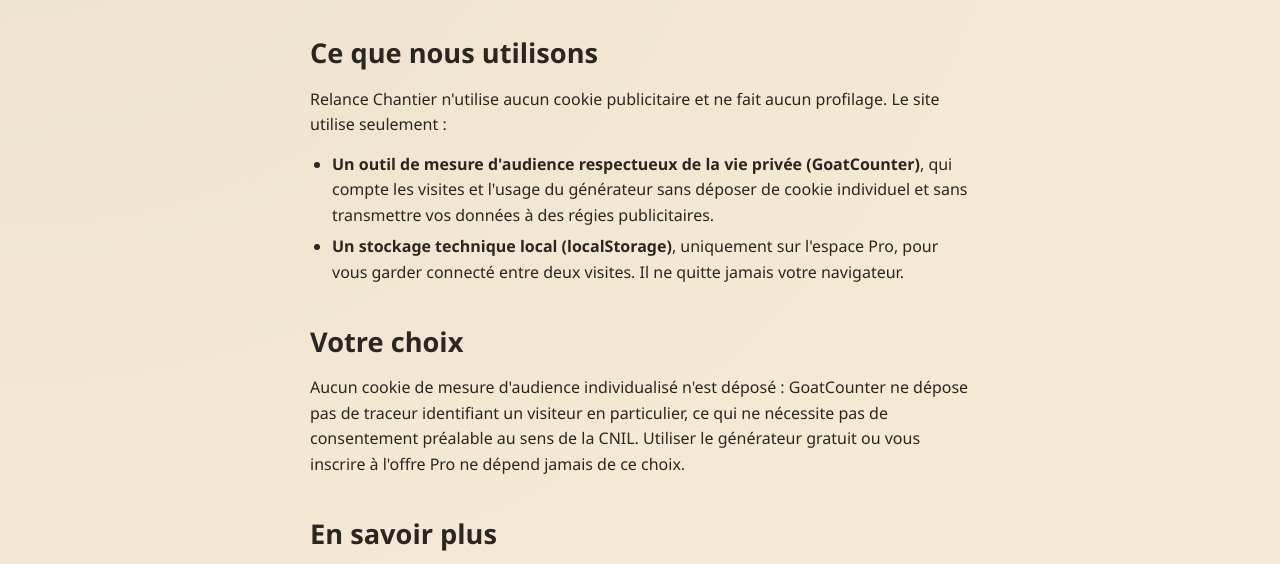
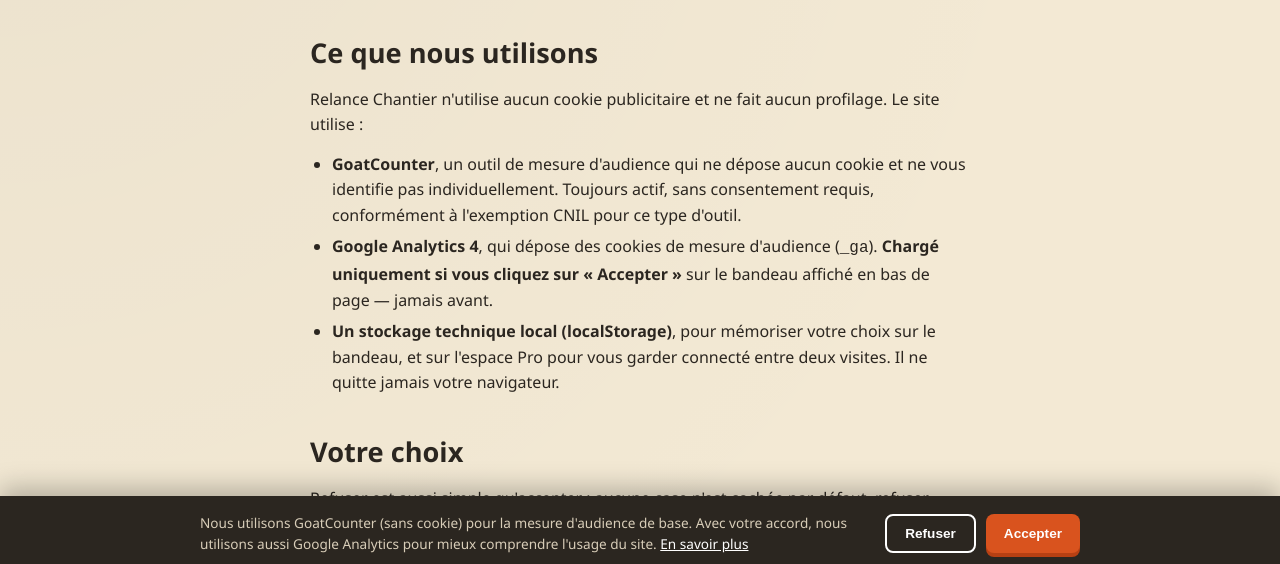
Before and after one commit to MAELSIO/relance-chantier, a plain HTML site: page cookies.html in a window 1280 px wide. Shown: the part 229-793 px from the top of the page. Drawn offline with Linux system fonts and the light colour scheme.

Commit message:
Ajouter un vrai bandeau de consentement, gater GA4 (absent jusqu'ici)
Relance Chantier n'avait aucun bandeau cookies, et GA4 se chargeait
sans condition dans le <head> d'index.html et pro/index.html. Nouveau
assets/js/consent.js (même logique que Facilo) : GA4 ne se charge
qu'après clic sur "Accepter", un refus purge les cookies _ga déjà
déposés, choix respecté aux visites suivantes. GoatCounter (cookieless,
exempté CNIL) reste actif sans condition. cookies.html corrigé : il
affirmait à tort qu'aucun outil de mesure individualisé n'était utilisé.

```diff
--- a/assets/css/site.css
+++ b/assets/css/site.css
@@ -165,6 +165,25 @@ p{ margin: 0 0 14px; }
 .about-body p{ margin: 0 0 16px; }
 .about-body p:last-child{ margin-bottom: 0; }
 
+/* ---------- bandeau cookies ---------- */
+.cookie-banner{
+  position: fixed; left:0; right:0; bottom:0; z-index:300;
+  background: var(--ink); color: var(--paper);
+  padding: 16px 20px; box-shadow: 0 -8px 24px rgba(0,0,0,.25);
+  transform: translateY(110%); transition: transform .35s ease;
+}
+.cookie-banner.show{ transform: translateY(0); }
+.cookie-inner{
+  max-width: 880px; margin:0 auto;
+  display:flex; flex-wrap:wrap; align-items:center; gap:14px 20px;
+}
+.cookie-text{ flex:1 1 320px; font-size:.85rem; color:#d8cdb8; margin:0; }
+.cookie-text a{ text-decoration:underline; color:#fff; }
+.cookie-actions{ display:flex; gap:10px; flex-wrap:wrap; }
+.cookie-actions .btn{ padding:10px 18px; font-size:.85rem; }
+.cookie-actions .btn-ghost{ border-color:#fff; color:#fff; }
+.cookie-actions .btn-ghost:hover{ background:#fff; color:var(--ink); }
+
 .final-cta{
   background: var(--paper-2);
   border: 1px solid var(--paper-edge);
--- /dev/null
+++ b/assets/js/consent.js
@@ -0,0 +1,91 @@
+/* =========================================================
+   RELANCE CHANTIER — bandeau de consentement cookies (partagé).
+
+   GoatCounter (ci-dessous dans le <head>) est cookieless et sans
+   identifiant individuel : il reste actif sans consentement,
+   conformément à l'exemption CNIL (délibération 2020-091).
+
+   Google Analytics 4 dépose des cookies (_ga, _ga_*) et N'EST PAS
+   exempté : ce script ne le charge JAMAIS avant un clic explicite
+   sur "Accepter" dans le bandeau ci-dessous.
+   ========================================================= */
+var RC_GA_ID = 'G-48Y5HW2GTY';
+var RC_CONSENT_KEY = 'rc_consent';
+
+function rcLoadGA4(){
+  if (window.gtag) return; // déjà chargé
+  var s = document.createElement('script');
+  s.async = true;
+  s.src = 'https://www.googletagmanager.com/gtag/js?id=' + RC_GA_ID;
+  document.head.appendChild(s);
+
+  window.dataLayer = window.dataLayer || [];
+  window.gtag = function(){ window.dataLayer.push(arguments); };
+  window.gtag('js', new Date());
+  window.gtag('config', RC_GA_ID);
+}
+
+/* Supprime les cookies GA déjà déposés (cas d'un refus après un accord
+   précédent, via "Gérer mes préférences cookies"). */
+function rcPurgeGA4Cookies(){
+  document.cookie.split(';').forEach(function(c){
+    var name = c.split('=')[0].trim();
+    if (/^_ga/.test(name)){
+      document.cookie = name + '=; expires=Thu, 01 Jan 1970 00:00:00 UTC; path=/;';
+      document.cookie = name + '=; expires=Thu, 01 Jan 1970 00:00:00 UTC; path=/; domain=' + location.hostname + ';';
+    }
+  });
+}
+
+/* Bouton "Gérer mes préférences cookies" (page cookies.html) : efface
+   le choix mémorisé et recharge la page pour réafficher le bandeau. */
+window.rcOpenCookieSettings = function(){
+  localStorage.removeItem(RC_CONSENT_KEY);
+  location.reload();
+};
+
+(function initCookieBanner(){
+  var existing = localStorage.getItem(RC_CONSENT_KEY);
+  if (existing){
+    if (existing === 'accept') rcLoadGA4();
+    return;
+  }
+
+  var base = (function(){
+    var el = document.currentScript;
+    var src = el && el.getAttribute('src');
+    if (!src) return '';
+    return src.replace(/assets\/js\/consent\.js(\?.*)?$/, '');
+  })();
+
+  var banner = document.createElement('div');
+  banner.className = 'cookie-banner';
+  banner.setAttribute('role', 'dialog');
+  banner.setAttribute('aria-label', 'Consentement cookies');
+  banner.innerHTML =
+    '<div class="cookie-inner">' +
+      '<p class="cookie-text">Nous utilisons GoatCounter (sans cookie) pour la mesure d\'audience de base. ' +
+      'Avec votre accord, nous utilisons aussi Google Analytics pour mieux comprendre l\'usage du site. ' +
+      '<a href="' + base + 'confidentialite.html">En savoir plus</a></p>' +
+      '<div class="cookie-actions">' +
+        '<button type="button" class="btn btn-ghost" data-consent="refuse">Refuser</button>' +
+        '<button type="button" class="btn btn-primary" data-consent="accept">Accepter</button>' +
+      '</div>' +
+    '</div>';
+  document.body.appendChild(banner);
+  requestAnimationFrame(function(){ banner.classList.add('show'); });
+
+  banner.querySelectorAll('[data-consent]').forEach(function(btn){
+    btn.addEventListener('click', function(){
+      var choice = btn.getAttribute('data-consent');
+      localStorage.setItem(RC_CONSENT_KEY, choice);
+      if (choice === 'accept'){
+        rcLoadGA4();
+      } else {
+        rcPurgeGA4Cookies();
+      }
+      banner.classList.remove('show');
+      setTimeout(function(){ banner.remove(); }, 350);
+    });
+  });
+})();
--- a/cookies.html
+++ b/cookies.html
@@ -34,20 +34,24 @@
 
       <h2>Ce que nous utilisons</h2>
       <p>
-        Relance Chantier n'utilise aucun cookie publicitaire et ne fait aucun profilage. Le site utilise
-        seulement :
+        Relance Chantier n'utilise aucun cookie publicitaire et ne fait aucun profilage. Le site utilise :
       </p>
       <ul>
-        <li><strong>Un outil de mesure d'audience respectueux de la vie privée (GoatCounter)</strong>, qui compte les visites et l'usage du générateur sans déposer de cookie individuel et sans transmettre vos données à des régies publicitaires.</li>
-        <li><strong>Un stockage technique local (localStorage)</strong>, uniquement sur l'espace Pro, pour vous garder connecté entre deux visites. Il ne quitte jamais votre navigateur.</li>
+        <li><strong>GoatCounter</strong>, un outil de mesure d'audience qui ne dépose aucun cookie et ne vous identifie pas individuellement. Toujours actif, sans consentement requis, conformément à l'exemption CNIL pour ce type d'outil.</li>
+        <li><strong>Google Analytics 4</strong>, qui dépose des cookies de mesure d'audience (<code>_ga</code>). <strong>Chargé uniquement si vous cliquez sur « Accepter »</strong> sur le bandeau affiché en bas de page — jamais avant.</li>
+        <li><strong>Un stockage technique local (localStorage)</strong>, pour mémoriser votre choix sur le bandeau, et sur l'espace Pro pour vous garder connecté entre deux visites. Il ne quitte jamais votre navigateur.</li>
       </ul>
 
       <h2>Votre choix</h2>
       <p>
-        Aucun cookie de mesure d'audience individualisé n'est déposé : GoatCounter ne dépose pas de traceur
-        identifiant un visiteur en particulier, ce qui ne nécessite pas de consentement préalable au sens de la
-        CNIL. Utiliser le générateur gratuit ou vous inscrire à l'offre Pro ne dépend jamais de ce choix.
+        Refuser est aussi simple qu'accepter : aucune case n'est cochée par défaut, refuser n'empêche jamais
+        d'utiliser le générateur gratuit ou de vous inscrire à l'offre Pro, et Google Analytics ne se charge pas
+        tant que vous n'avez pas cliqué sur « Accepter ». Un refus supprime aussi les cookies déjà déposés le
+        cas échéant. Vous pouvez changer d'avis à tout moment.
       </p>
+      <button type="button" class="btn btn-primary" onclick="window.rcOpenCookieSettings && window.rcOpenCookieSettings();">
+        Gérer mes préférences cookies
+      </button>
 
       <h2>En savoir plus</h2>
       <p>
@@ -72,5 +76,6 @@
   </div>
 </footer>
 
+<script src="assets/js/consent.js"></script>
 </body>
 </html>
```
Also changed, not shown: index.html (+22 -7 lines), pro/index.html (+22 -7 lines).
